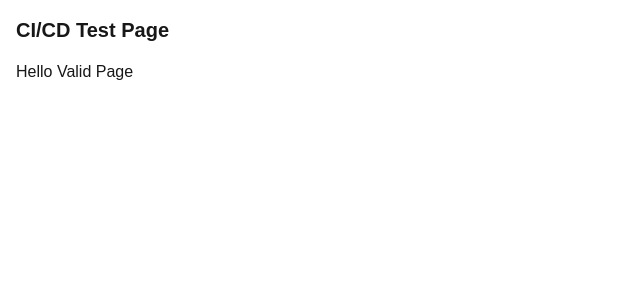
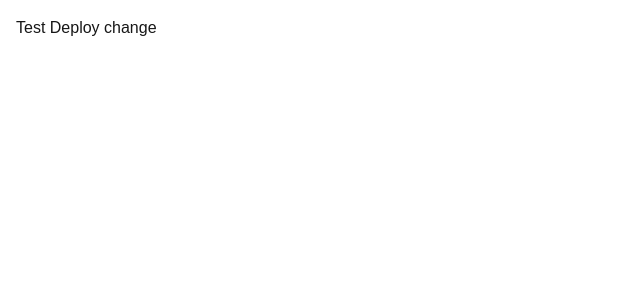
Before and after one commit to hieulnt-aiot/ci-cd-practice, a Next.js app: page / in a window 1280 px wide. Shown: the top 300 px of the page, without its empty margins (0-640 px from the left). Built offline with nearby package versions, Linux system fonts and the light colour scheme.

Commit message:
feat: change page.tsx

```diff
--- a/src/app/page.tsx
+++ b/src/app/page.tsx
@@ -1,12 +1,10 @@
-import ValidComponent from '@/components/ValidComponent';
+// import ValidComponent from '@/components/ValidComponent';
 // import ErrorComponent from '@/components/ErrorComponent';
 
 export default function HomePage() {
   return (
     <main className="p-4">
-      <h1 className="text-xl font-bold mb-4">CI/CD Test Page</h1>
-      <ValidComponent />
-      {/* <ErrorComponent /> */}
+      <h1>Test Deploy change</h1>
     </main>
   );
 }
```
